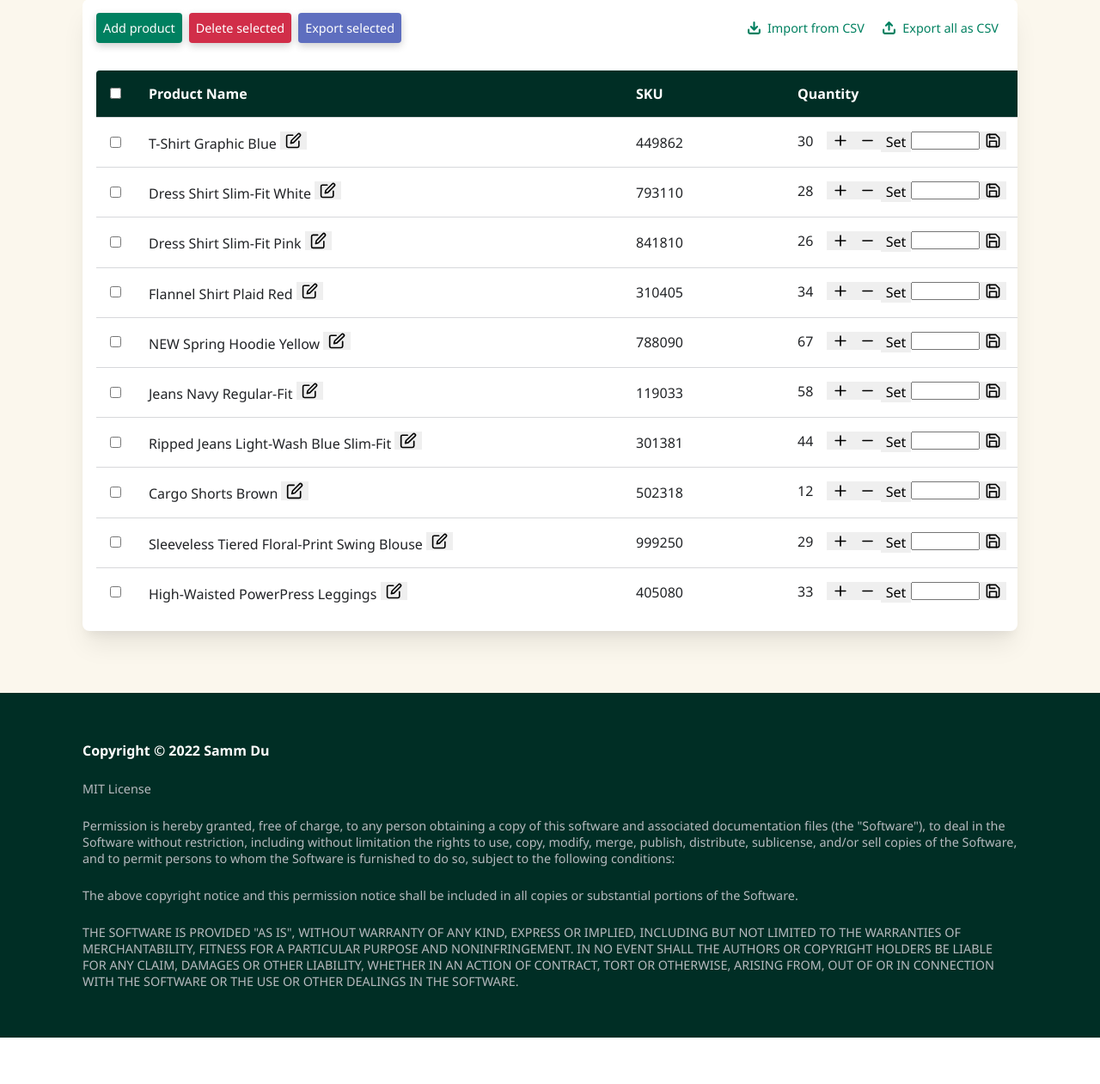
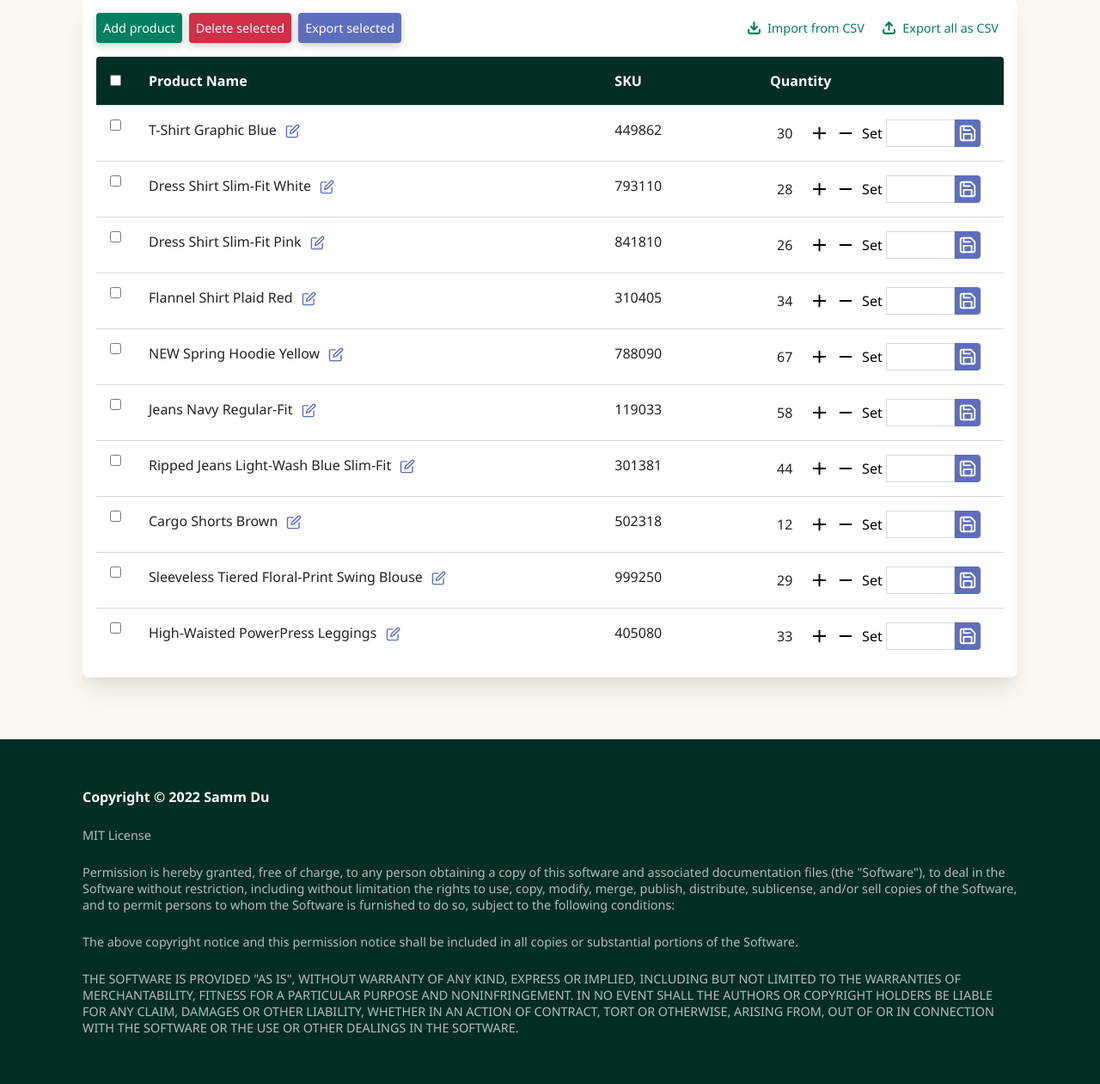
Before and after one commit to sammdu/Shopify-Challenge-2022, a Flask app: page / in a window 1280 px wide. Shown: the part 199-1460 px from the top of the page at 86% size. Before the commit the page ends 1406 px from the top, so only its background shows below. Run offline with Flask 2, Linux system fonts and the light colour scheme; data comes from the database, SQL or seed files in the repository; some web fonts are replaced.

Commit message:
began styling inventory controls

```diff
--- a/static/css/common.css
+++ b/static/css/common.css
@@ -49,6 +49,7 @@ img.logo-small {
 
 input[type='number'] {
     width: 5rem;
+    height: 100%;
 }
 
 /* button styling */
@@ -75,36 +76,36 @@ button img {
 }
 
 button.btn-green {
-    background-color: #008060;
+    background-color: #008060 !important;
     color: #ffffff;
 }
 
 button.btn-green:hover {
-    background-color: #004c3f;
+    background-color: #004c3f !important;
 }
 
 button.btn-red {
-    background-color: #d12e49;
+    background-color: #d12e49 !important;
     color: #ffffff;
 }
 
 button.btn-red:hover {
-    background-color: #932033;
+    background-color: #932033 !important;
 }
 
 button.btn-purple {
-    background-color: #5e6ebf;
+    background-color: #5e6ebf !important;
     color: #ffffff;
 }
 
 button.btn-purple:hover {
-    background-color: #202e78;
+    background-color: #202e78 !important;
 }
 
 button.btn-disabled,
 button.btn-disabled:hover,
 button.btn-disabled:active {
-    background-color: #d7d8db;
+    background-color: #d7d8db !important;
     box-shadow: none !important;
     cursor: not-allowed;
 }
--- a/static/css/style.css
+++ b/static/css/style.css
@@ -123,6 +123,8 @@ section.dash div.inventory {
     width: 100%;
     height: 100%;
     overflow-x: auto;
+    margin: 0 0 1rem 0;
+    padding: 1rem 1rem 0 1rem;
 }
 
 div.inventory table {
@@ -130,16 +132,27 @@ div.inventory table {
     border-collapse: collapse;
     border-radius: 0.25rem 0.25rem 0 0;
     overflow: hidden;
-    margin: 1rem;
+    margin: 0;
     padding: 0;
     min-width: 100%;
     table-layout: fixed;
+}
+
+div.inventory, div.inventory table {  /* put scrollbar on top */
+    transform:rotateX(180deg);
+    -ms-transform:rotateX(180deg); /* IE 9 */
+    -webkit-transform:rotateX(180deg); /* Safari and Chrome */
+}
+
+div.inventory table tr {
+    vertical-align: top;
 }
 
 div.inventory table th,
 div.inventory table td {
     text-align: left;
     padding: 1rem;
+    line-height: 1.5em;
 }
 
 div.inventory table thead tr {
@@ -168,21 +181,84 @@ div.inventory table th.col-qty {
     min-width: 15rem;
 }
 
+div.inventory table td.cell-chk {
+    display: inline-flex;
+    flex-direction: row;
+    justify-content: center;
+    align-items: flex-start;
+}
+
 div.inventory table td.cell-qty {
+    line-height: 2em;
     display: inline-flex;
     flex-direction: row;
     justify-content: flex-start;
-    align-items: flex-start;
+    align-items: stretch;
+    align-content: stretch;
     flex-wrap: wrap;
     column-gap: 1rem;
+    row-gap: 0.5rem;
+}
+
+div.inventory table td.cell-qty span.qty-num {
+    margin-left: 0.5rem;
 }
 
 div.inventory table td.cell-qty span.qty-adj {
+    height: 2em;
     flex-shrink: 0;
     display: inline-flex;
     flex-direction: row;
     justify-content: flex-start;
     align-items: flex-start;
+}
+
+/* inventory controls styling */
+
+div.inventory table button {
+    height: 1.2em;
+    width: auto;
+    vertical-align: text-bottom;
+    background-color: inherit;
+}
+
+div.inventory table button img {
+    height: 100%;
+    width: auto;
+}
+
+div.inventory table button[name='edit-name'] img {
+    filter: invert(42%) sepia(13%) saturate(2273%)
+            hue-rotate(193deg) brightness(100%) contrast(86%);
+}
+
+div.inventory table button[name='edit-name']:hover img,
+div.inventory table button[name='edit-name']:focus img {
+    filter: invert(10%) sepia(80%) saturate(2944%)
+            hue-rotate(228deg) brightness(97%) contrast(90%);
+}
+
+div.inventory table span.qty-adj button {
+    height: 100%;
+    padding: 0 0.25rem;
+}
+
+div.inventory table span.qty-adj button img {
+    height: 70%;
+    width: auto;
+}
+
+div.inventory table span.qty-adj input {
+    border: 0.08rem solid #d7d8db;
+    border-radius: 0;
+}
+
+div.inventory table span.qty-adj button[name='qty-submit'] {
+    border-radius: 0 0.25rem 0.25rem 0
+}
+
+div.inventory table span.qty-adj button[name='qty-submit'] img {
+    filter: invert(100%);
 }
 
 /* footer styling */
--- a/templates/inventory.html
+++ b/templates/inventory.html
@@ -11,18 +11,18 @@
     <tbody>
         {% for item in inventory.get_all() %}
         <tr>
-            <td scope="row" data-label="">
+            <td class="cell-chk" scope="row" data-label="">
                 <input type="checkbox" name="select-item">
             </td>
 
-            <td scope="row" data-label="Product Name">
+            <td class="cell-nme" scope="row" data-label="Product Name">
                 {{ item['name'] }}
                 <button type="button" name="edit-name">
                     <img src="{{ url_for('static', filename='icons/edit.svg') }}" alt="edit">
                 </button>
             </td>
 
-            <td scope="row" data-label="SKU">
+            <td class="cell-sku" scope="row" data-label="SKU">
                 {{ item['sku'] }}
             </td>
 
@@ -39,7 +39,7 @@
                         Set
                     </button>
                     <input type="number" name="quantity">
-                    <button type="button" name="qty-submit">
+                    <button class="btn-purple" type="button" name="qty-submit">
                         <img src="{{ url_for('static', filename='icons/save.svg') }}" alt="save">
                     </button>
                 </span>
```
